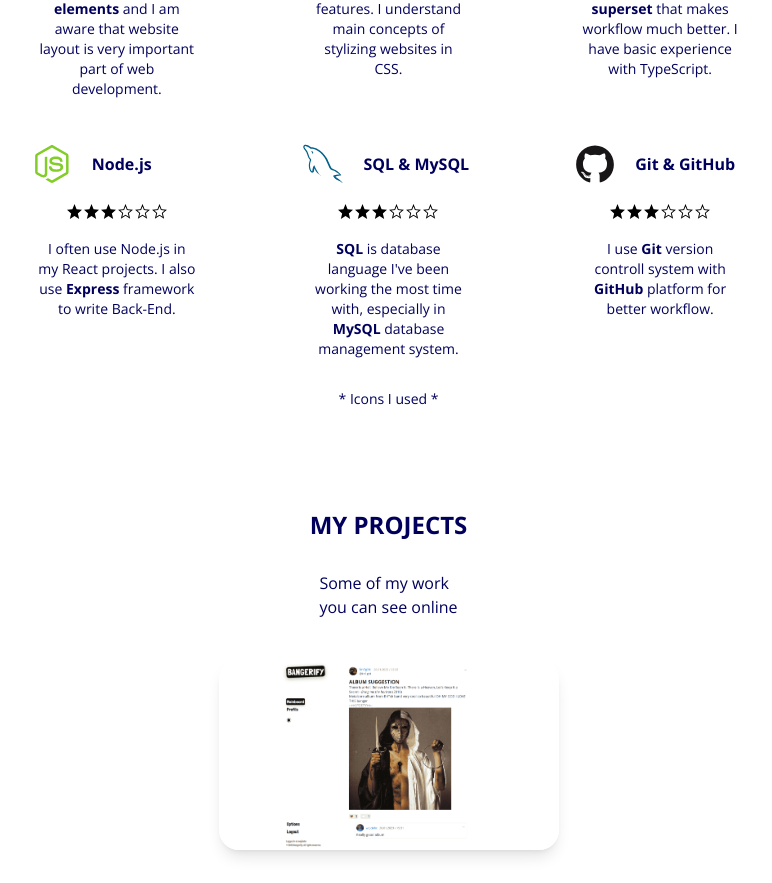
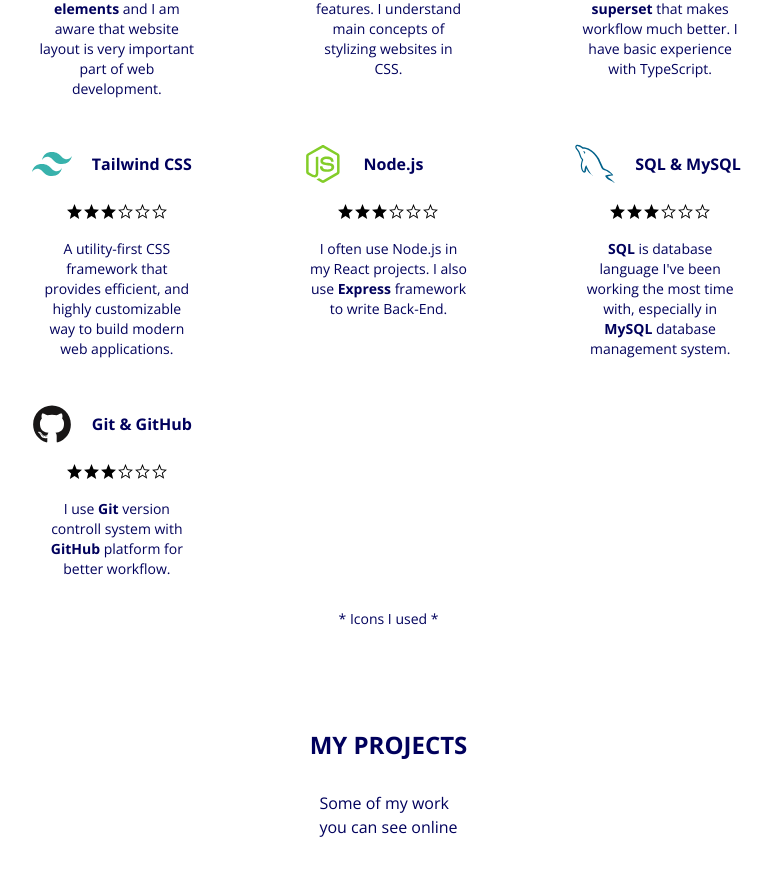
Before and after one commit to wojnet/portfolio-next, a Next.js app: page / in a window 1280 px wide. Shown: the part 1166-2049 px from the top of the page, without its empty margins (244-1016 px from the left). Built offline with nearby package versions, Linux system fonts and the light colour scheme.

Commit message:
Added tailwind skill

```diff
--- a/src/app/skills.ts
+++ b/src/app/skills.ts
@@ -13,6 +13,7 @@ const skills: ISkill[] = [
     { url: "/svg/html5-plain.svg", stars: 4, alt: "HTML5", title: "HTML", description: "I use **modern HTML5 elements** and I am aware that website layout is very important part of web development." },
     { url: "/svg/css3-plain.svg", stars: 4, alt: "CSS3", title: "CSS", description: "**CSS** gives us many great features. I understand main concepts of stylizing websites in CSS." },
     { url: "/svg/typescript-plain.svg", stars: 2, alt: "TypeScript", title: "TypeScript", description: "It&apos;s a **JavaScript superset** that makes workflow much better. I have basic experience with TypeScript." },
+    { url: "/svg/tailwindcss-plain.svg", stars: 3, alt: "Tailwind CSS", title: "Tailwind CSS", description: "A utility-first CSS framework that provides efficient, and highly customizable way to build modern web applications." },
     { url: "/svg/nodejs-plain.svg", stars: 3, alt: "Node", title: "Node.js", description: "I often use Node.js in my React projects. I also use **Express** framework to write Back-End." },
     { url: "/svg/mysql-plain.svg", stars: 3, alt: "SQL", title: "SQL & MySQL", description: "**SQL** is database language I&apos;ve been working the most time with, especially in **MySQL** database management system." },
     { url: "/svg/github-original.svg", stars: 3, alt: "SQL", title: "Git & GitHub", description: "I use **Git** version controll system with **GitHub** platform for better workflow." },
```
Also changed, not shown: public/svg/tailwindcss-plain.svg (added).
